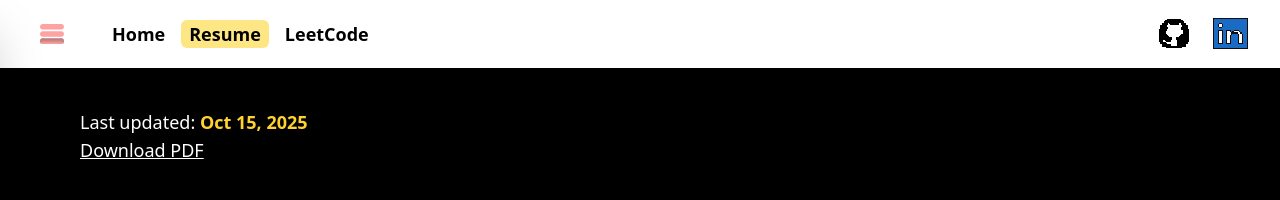
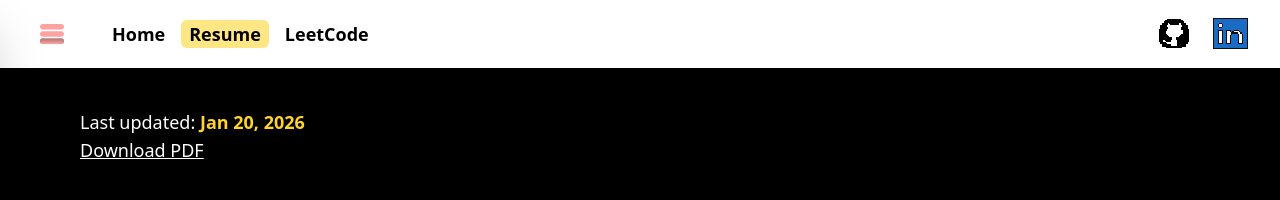
Before and after one commit to VorahPong/personal-portfolio-frontend, a Next.js app: page /resume in a window 1280 px wide. Shown: the top 200 px of the page. Built offline with nearby package versions, Linux system fonts and the light colour scheme.

Commit message:
updated resume

```diff
--- a/src/app/resume/page.tsx
+++ b/src/app/resume/page.tsx
@@ -8,7 +8,7 @@ export default function ResumePage() {
 			<main className="flex-1">
 
 				<div className="mt-10 ml-20 text-white text-lg">
-                    <h1>Last updated: <span className="font-semibold text-amber-300">Oct 15, 2025</span></h1>
+                    <h1>Last updated: <span className="font-semibold text-amber-300">Jan 20, 2026</span></h1>
                     <Link href={pdf} download className="underline">
                         Download PDF
                     </Link>
```
Also changed, not shown: 1 other file (tests, documents, lock files or other folders).
